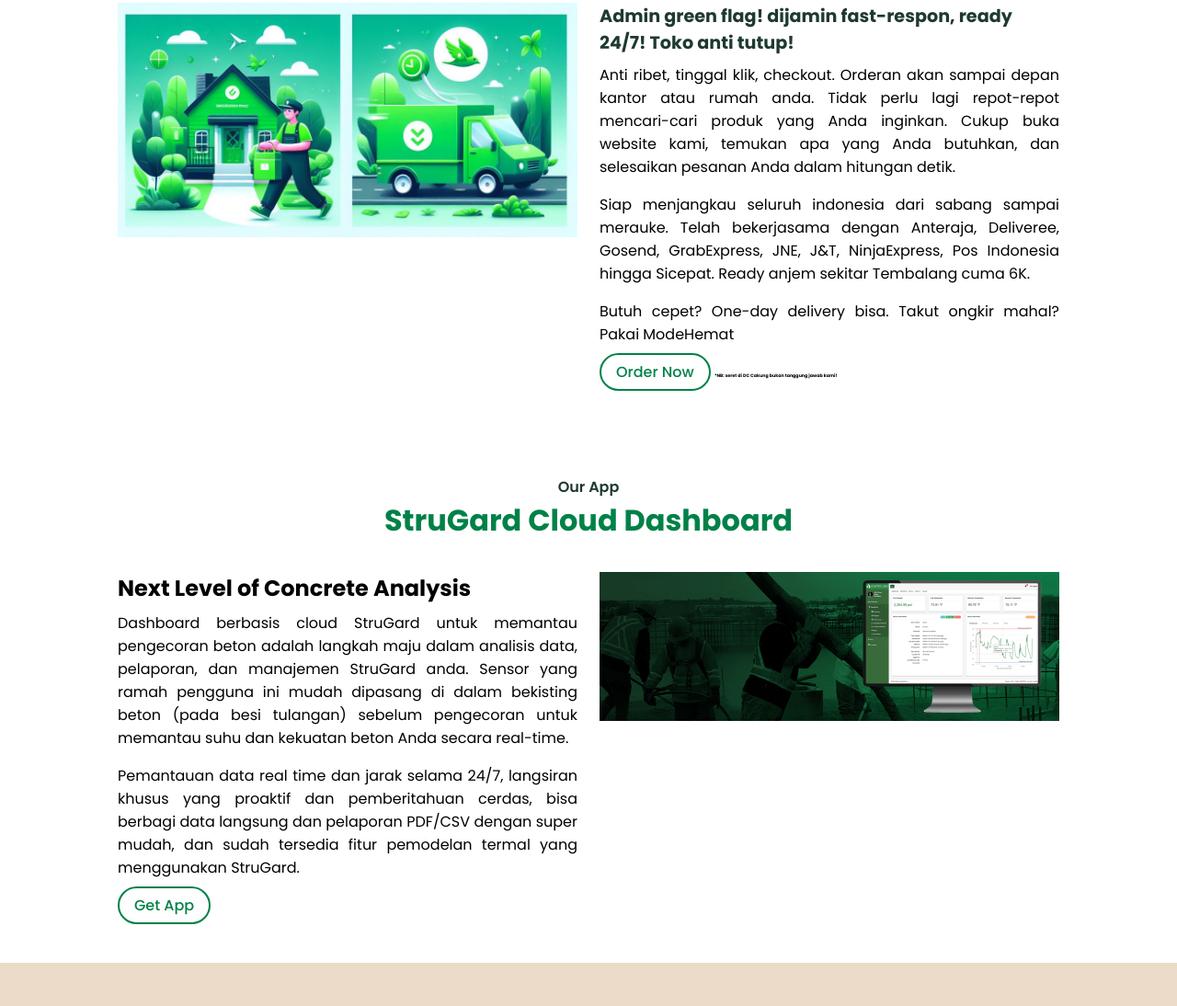
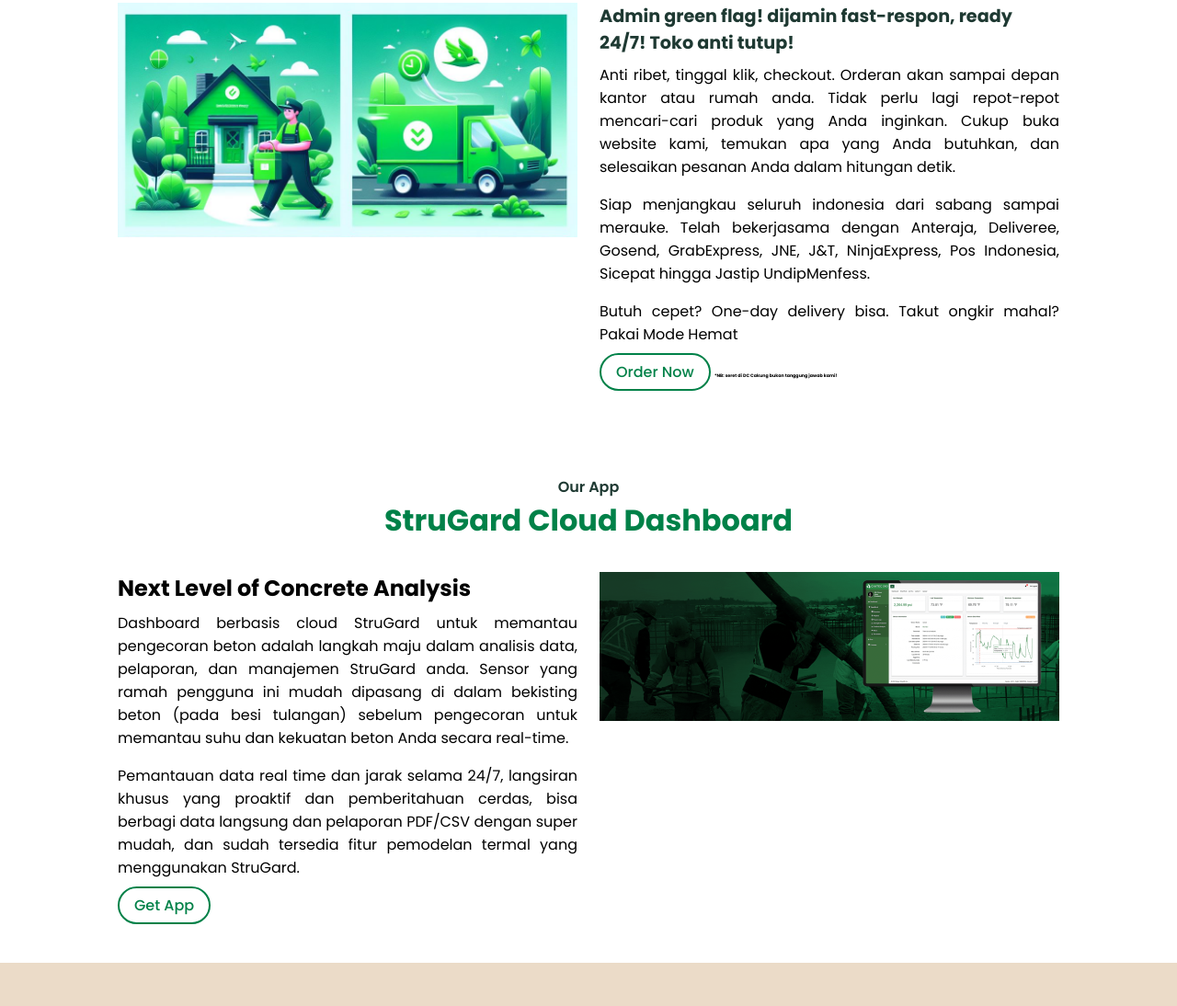
Before and after one commit to akhyar159/TugasIoTUndip, a plain HTML site: page index.html in a window 1280 px wide. Shown: the part 2412-3506 px from the top of the page at 92% size. Drawn offline with nearby package versions, Linux system fonts and the light colour scheme.

Commit message:
terakhir dah keknya

```diff
--- a/index.html
+++ b/index.html
@@ -114,8 +114,8 @@
             <div class="delivery-text">
                 <h2>Admin green flag! dijamin fast-respon, ready 24/7! Toko anti tutup!</h2>
                 <p>Anti ribet, tinggal klik, checkout. Orderan akan sampai depan kantor atau rumah anda. Tidak perlu lagi repot-repot mencari-cari produk yang Anda inginkan. Cukup buka website kami, temukan apa yang Anda butuhkan, dan selesaikan pesanan Anda dalam hitungan detik.</p>
-                <p>Siap menjangkau seluruh indonesia dari sabang sampai merauke. Telah bekerjasama dengan Anteraja, Deliveree, Gosend, GrabExpress, JNE, J&T, NinjaExpress, Pos Indonesia hingga Sicepat. Ready anjem sekitar Tembalang cuma 6K.</p>
-                <p>Butuh cepet? One-day delivery bisa. Takut ongkir mahal? Pakai ModeHemat</p>
+                <p>Siap menjangkau seluruh indonesia dari sabang sampai merauke. Telah bekerjasama dengan Anteraja, Deliveree, Gosend, GrabExpress, JNE, J&T, NinjaExpress, Pos Indonesia, Sicepat hingga Jastip UndipMenfess.</p>
+                <p>Butuh cepet? One-day delivery bisa. Takut ongkir mahal? Pakai Mode Hemat</p>
                 <a href="#" class="btn">Order Now</a>
                 <b>*NB: seret di DC Cakung bukan tanggung jawab kami!</b>
             </div>
@@ -144,7 +144,7 @@
             <img src="img/about.png" alt="">
         </div>
         <div class="about-text">
-            <h2>65+ years of serving communities</h2>
+            <h2>65+ years of serving communities and still counting/h2>
             <p>Sejak awal berdiri pada 1958, kami telah menjadi pilar dalam membangun dan mengembangkan infrastruktur yang berkelanjutan dan berdaya tahan, baik di tingkat lokal maupun nasional. Dengan dedikasi yang tak tergoyahkan, kami terus berinovasi dan mengintegrasikan pengetahuan terkini serta teknologi canggih dalam setiap proyek yang kami tangani.</p>
             <p>Dari proyek-proyek besar hingga yang paling sederhana, kami menempatkan kebutuhan dan kepuasan komunitas sebagai prioritas utama kami. Bersama-sama, kami menjalani perjalanan panjang yang penuh makna, menandai jejak prestasi dan kontribusi positif yang tak terhitung jumlahnya bagi masyarakat dan lingkungan sekitar.</p>
             <a href="#" class="btn">Learn More</a>
```
